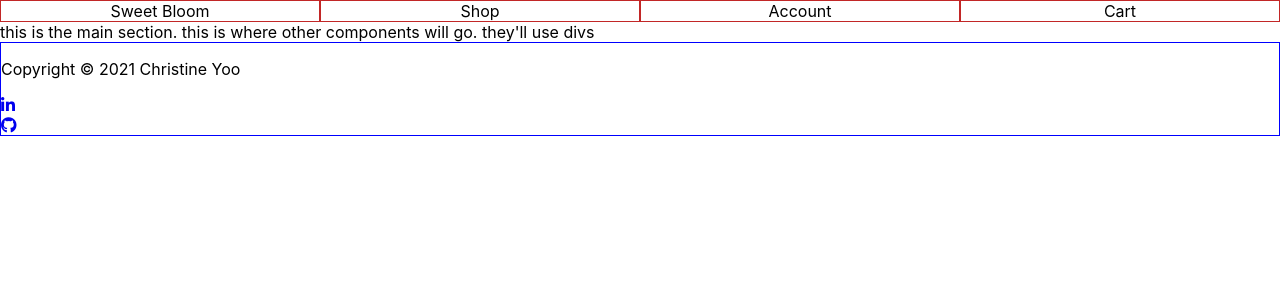
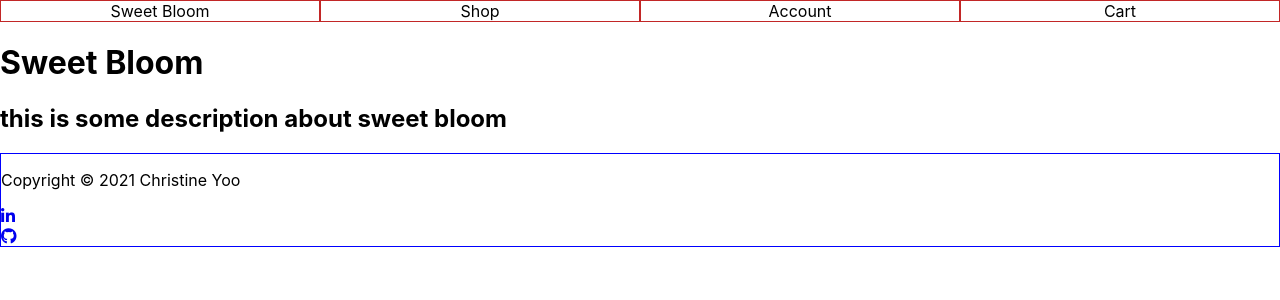
Before and after one commit to christineyoo/sweet-bloom, a React (Create React App) app: page / in a window 1280 px wide. Shown: the top 300 px of the page. Built offline with nearby package versions, Linux system fonts and the light colour scheme.

Commit message:
rendered landing page

```diff
--- a/package.json
+++ b/package.json
@@ -8,6 +8,7 @@
     "@testing-library/user-event": "^12.8.3",
     "react": "^17.0.2",
     "react-dom": "^17.0.2",
+    "react-router-dom": "^5.2.0",
     "react-scripts": "4.0.3",
     "web-vitals": "^1.1.2"
   },
--- a/src/App.js
+++ b/src/App.js
@@ -1,5 +1,7 @@
 import React, { Component } from 'react';
+import { Route, Switch } from 'react-router-dom';
 import Footer from './organisms/footer/Footer';
+import Landing from './pages/landing/Landing';
 import NavBar from './organisms/navbar/NavBar';
 
 class App extends Component {
@@ -11,8 +13,9 @@ class App extends Component {
           <NavBar />
         </header>
         <main>
-          this is the main section. this is where other components will go.
-          they'll use divs
+          <Switch>
+            <Route exact path='/' component={Landing} />
+          </Switch>
         </main>
         <Footer />
       </>
--- a/src/index.js
+++ b/src/index.js
@@ -1,17 +1,12 @@
 import React from 'react';
 import ReactDOM from 'react-dom';
+import { BrowserRouter } from 'react-router-dom';
 import './index.css';
 import App from './App';
-import reportWebVitals from './reportWebVitals';
 
 ReactDOM.render(
-  <React.StrictMode>
+  <BrowserRouter>
     <App />
-  </React.StrictMode>,
+  </BrowserRouter>,
   document.getElementById('root')
 );
-
-// If you want to start measuring performance in your app, pass a function
-// to log results (for example: reportWebVitals(console.log))
-// or send to an analytics endpoint. Learn more: https://bit.ly/CRA-vitals
-reportWebVitals();
--- /dev/null
+++ b/src/pages/landing/Landing.js
@@ -0,0 +1,13 @@
+import React, { Component } from 'react';
+
+class Landing extends Component {
+    state = {  }
+    render() {
+        return ( <div>
+            <h1>Sweet Bloom</h1>
+            <h2>this is some description about sweet bloom</h2>
+        </div> );
+    }
+}
+
+export default Landing;
```
Also changed, not shown: src/pages/landing/Landing.css (added), 1 other file (tests, documents, lock files or other folders).
